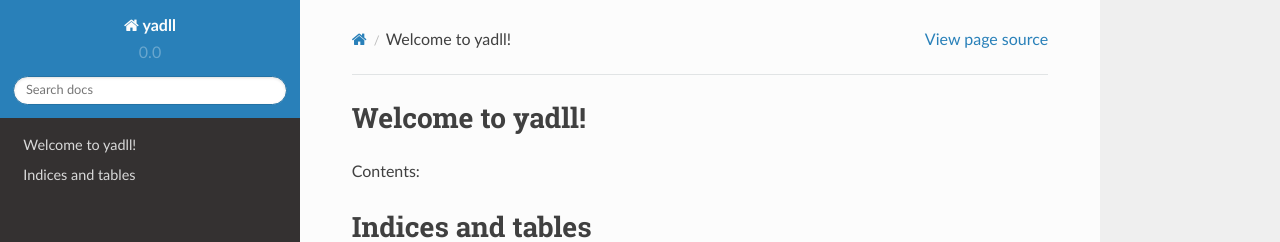
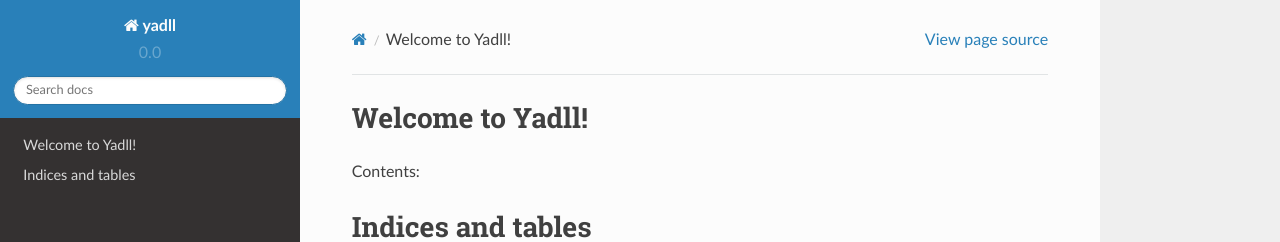
Before and after one commit to pchavanne/yadll, a Sphinx documentation site: the page built from docs/index.rst, in a window 1280 px wide. Shown: the top 242 px of the page. Built offline with Sphinx 7.4.7 and the Read the Docs theme 2.0.0, drawn with Linux system fonts in a browser that asks for light colours.

Commit message:
dl first commit

```diff
--- a/README.rst
+++ b/README.rst
@@ -11,10 +11,10 @@
     :target: http://dl.readthedocs.io/en/latest/?badge=latest
     :alt: Documentation Status
 
-yadll
+Yadll
 =====
 
-**yadll** **y**et **a**nother **d**eep **l**earning **l**ab.
+**Yadll** **Y**\ et **A**\ nother **D**\ eep **L**\ earning **L**\ ab.
 This is an ultra light deep learning framework based on Theano_.
 If you are looking for a light deep learning API I would recommend Lasagne_ or keras_ in stead of dl.
 
--- a/docs/index.rst
+++ b/docs/index.rst
@@ -4,7 +4,7 @@
    contain the root `toctree` directive.
 
 
-Welcome to yadll!
+Welcome to Yadll!
 =================
 
 Contents:
```
